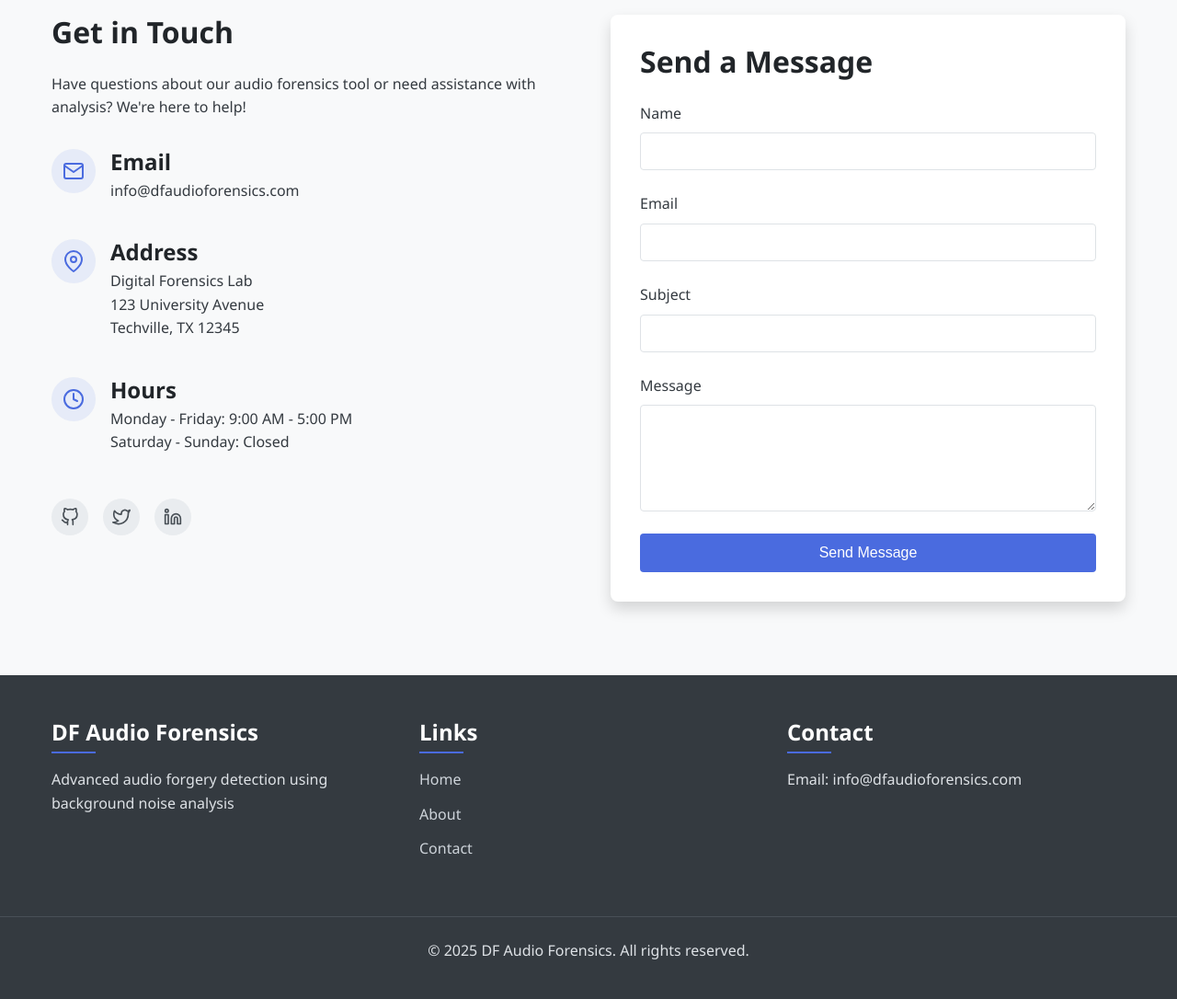
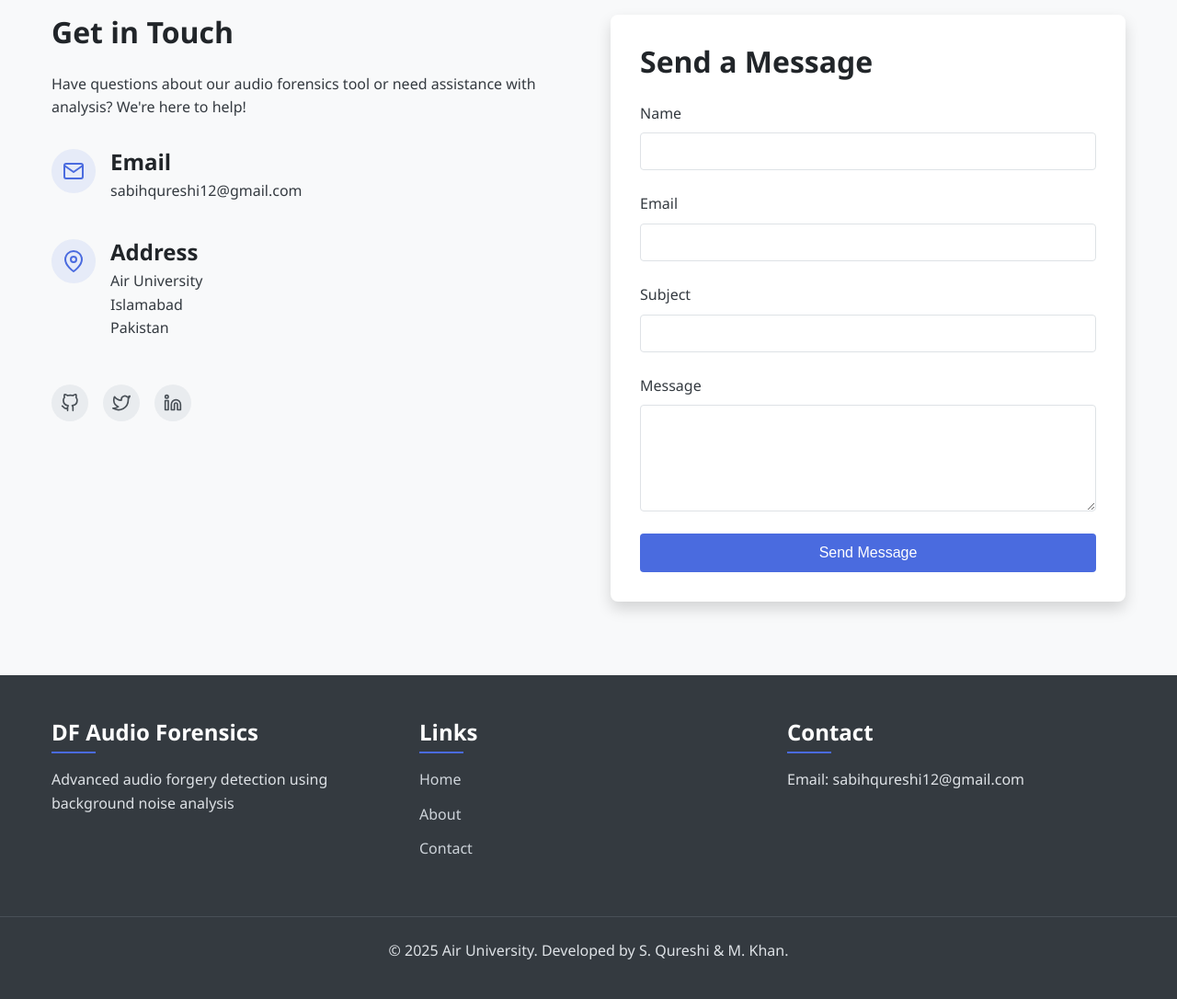
Before and after one commit to HEXMAN-12/DF-Audio-Forgery-Detection-System, a Flask app: page /contact in a window 1280 px wide. Shown: the part 230-1316 px from the top of the page at 92% size. Run offline with Flask 2, Linux system fonts and the light colour scheme.

Commit message:
Updated Templates

```diff
--- a/app/templates/base.html
+++ b/app/templates/base.html
@@ -80,11 +80,11 @@
           </div>
           <div class="footer-section">
             <h3>Contact</h3>
-            <p>Email: info@dfaudioforensics.com</p>
+            <p>Email: sabihqureshi12@gmail.com</p>
           </div>
         </div>
         <div class="footer-bottom">
-          <p>&copy; 2025 DF Audio Forensics. All rights reserved.</p>
+          <p>&copy; 2025 Air University. Developed by S. Qureshi & M. Khan.</p>
         </div>
       </footer>
     </div>
--- a/app/templates/contact.html
+++ b/app/templates/contact.html
@@ -19,7 +19,7 @@ content %}
             </div>
             <div class="contact-text">
               <h3>Email</h3>
-              <p>info@dfaudioforensics.com</p>
+              <p>sabihqureshi12@gmail.com</p>
             </div>
           </div>
 
@@ -29,23 +29,7 @@ content %}
             </div>
             <div class="contact-text">
               <h3>Address</h3>
-              <p>
-                Digital Forensics Lab<br />123 University Avenue<br />Techville,
-                TX 12345
-              </p>
-            </div>
-          </div>
-
-          <div class="contact-item">
-            <div class="contact-icon">
-              <i data-feather="clock"></i>
-            </div>
-            <div class="contact-text">
-              <h3>Hours</h3>
-              <p>
-                Monday - Friday: 9:00 AM - 5:00 PM<br />Saturday - Sunday:
-                Closed
-              </p>
+              <p>Air University<br />Islamabad<br />Pakistan</p>
             </div>
           </div>
         </div>
```
